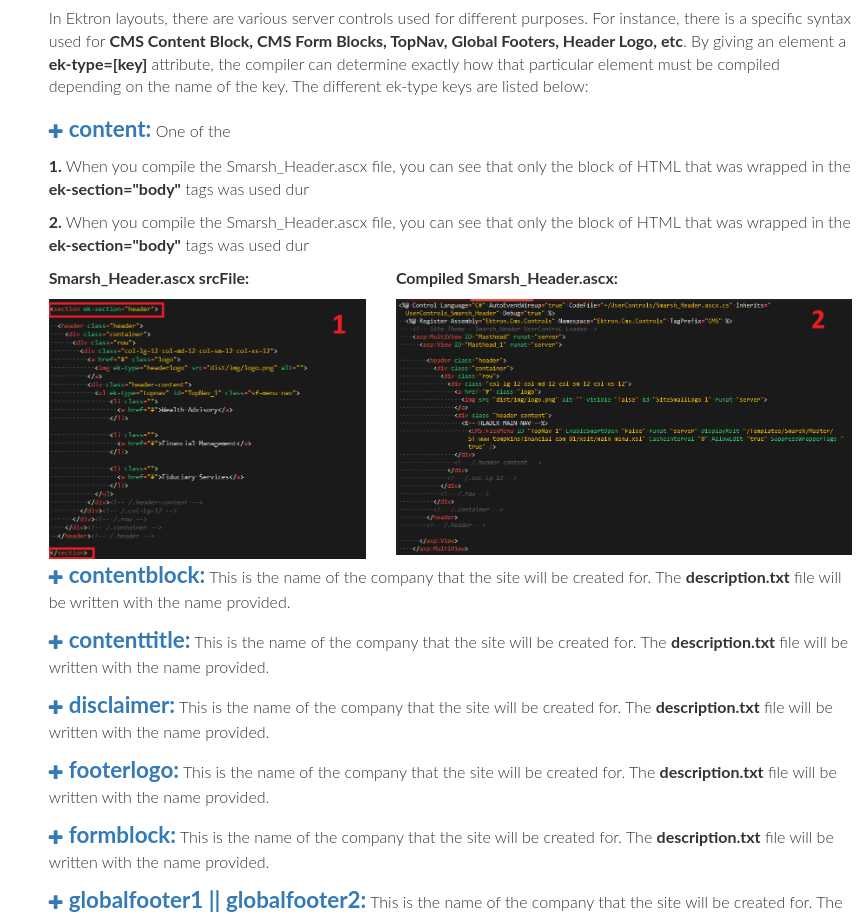
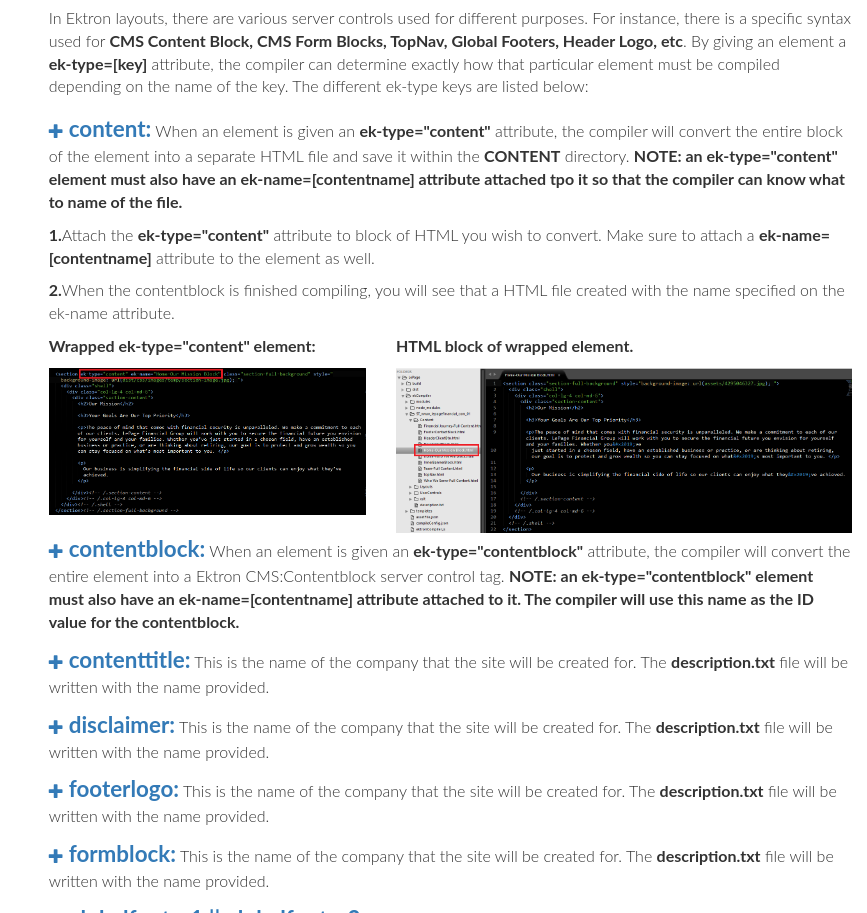
Before and after one commit to uclabruin909/ekCompilerDoc, a website: page index.html in a window 1280 px wide. Shown: the part 7913-8826 px from the top of the page, without its empty margins (413-1280 px from the left). Drawn offline with nearby package versions, Linux system fonts and the light colour scheme; a small style sheet from the web is missing.

Commit message:
add ek-type=contentblock description

```diff
--- a/index.html
+++ b/index.html
@@ -470,28 +470,28 @@
               <li>
                 <p>
                   <span><i class="glyphicon glyphicon-plus"></i>content:</span>
-                  One of the
+                  When an element is given an <strong>ek-type="content"</strong> attribute, the compiler will convert the entire block of the element into a separate HTML file and save it within the <strong>CONTENT</strong> directory.  <strong>NOTE: an ek-type="content" element must also have an ek-name=[contentname] attribute attached tpo it so that the compiler can know what to name of the file. </strong>
                 </p>
 
-                <p><strong>1.</strong> When you compile the Smarsh_Header.ascx file, you can see that only the block of HTML that was wrapped in the <strong>ek-section="body"</strong> tags was used dur</p>
+                <p><strong>1.</strong>Attach the <strong>ek-type="content"</strong> attribute to block of HTML you wish to convert.  Make sure to attach a <strong>ek-name=[contentname]</strong> attribute to the element as well. </p>
 
-                <p><strong>2.</strong> When you compile the Smarsh_Header.ascx file, you can see that only the block of HTML that was wrapped in the <strong>ek-section="body"</strong> tags was used dur</p>
+                <p><strong>2.</strong>When the contentblock is finished compiling, you will see that a HTML file created with the name specified on the ek-name attribute.  </p>
 
                 <div class="row">
                   <div class="col-md-5">
-                    <p><strong>Smarsh_Header.ascx srcFile:</strong></p>
-                    <img src="img/headerHTML.png" alt="">
+                    <p><strong>Wrapped ek-type="content" element:</strong></p>
+                    <img src="img/type-content.png" alt="">
                   </div>
                   <div class="col-md-7">
-                    <p><strong>Compiled Smarsh_Header.ascx:</strong></p>
-                    <img src="img/headerResult.png" alt="">
+                    <p><strong>HTML block of wrapped element. </strong></p>
+                    <img src="img/type-content-compiled.png" alt="">
                   </div>
               </li>
 
               <li>
                 <p>
                   <span><i class="glyphicon glyphicon-plus"></i>contentblock:</span>
-                  This is the name of the company that the site will be created for.  The <strong>description.txt</strong> file will be written with the name provided.
+                  When an element is given an <strong>ek-type="contentblock"</strong> attribute, the compiler will convert the entire element into a Ektron CMS:Contentblock server control tag. <strong>NOTE: an ek-type="contentblock" element must also have an ek-name=[contentname] attribute attached to it.  The compiler will use this name as the ID value for the contentblock. </strong>
                 </p>
               </li>
 
```
